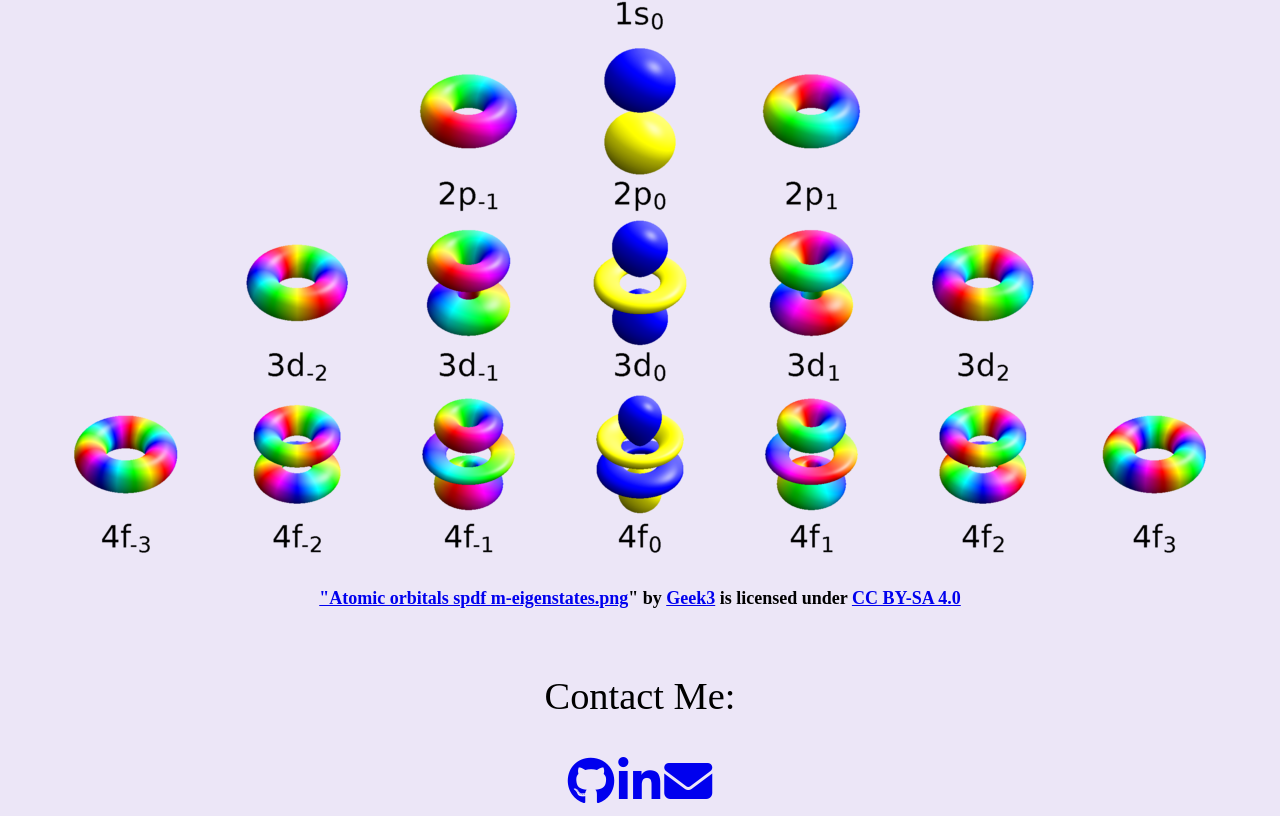
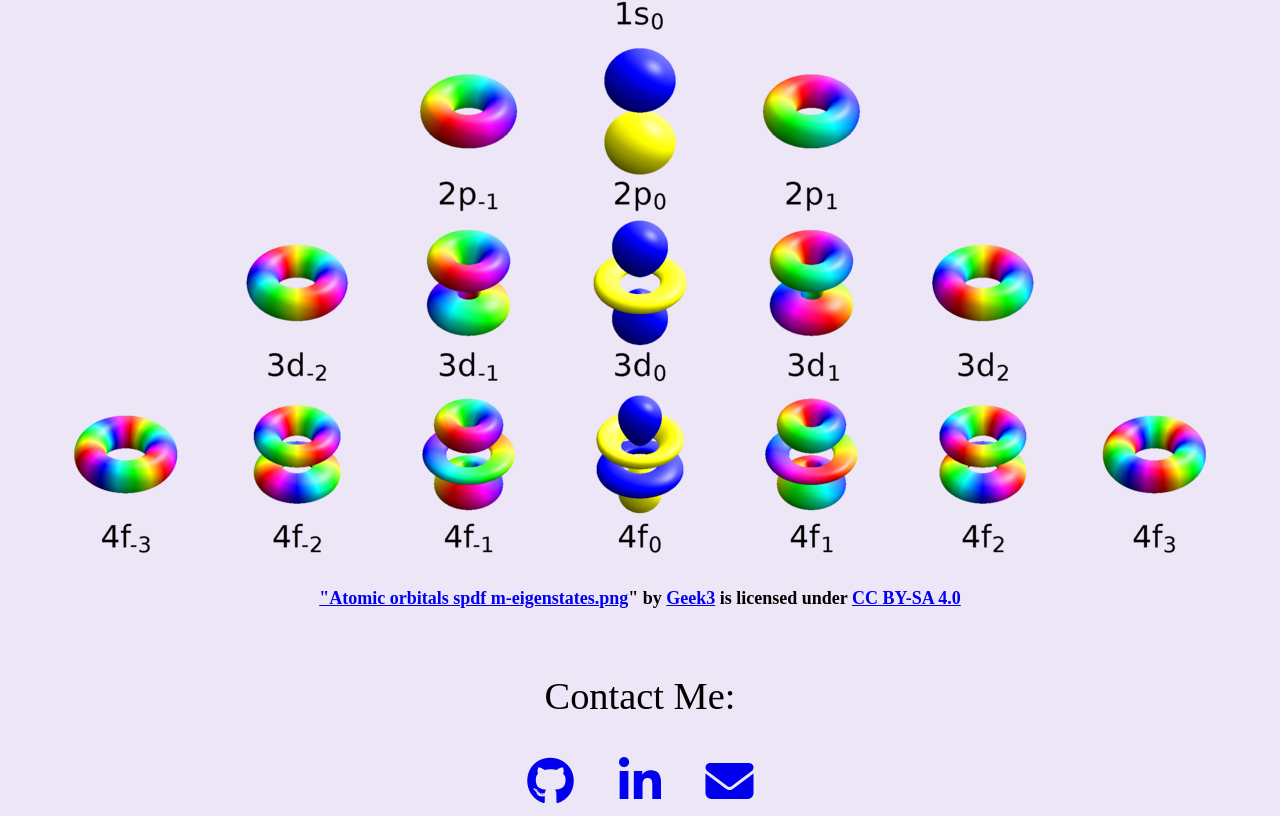
Before and after one commit to WolfieBabe/wolfiebabe.github.io, a plain HTML site: page home.html in a window 1280 px wide. Shown: the part 374-1190 px from the top of the page. Drawn offline with Linux system fonts and the light colour scheme.

Commit message:
Update home.html

```diff
--- a/home.html
+++ b/home.html
@@ -40,9 +40,9 @@
 			  <p>Contact Me:</p>
 		  </span>
 		  <span id="socialMediaIcons">
-			  <a href="https://github.com/WolfieBabe"><i class="fa-brands fa-github fa-3x"></i></a>
-			  <a href="https://www.linkedin.com/in/mattie-sadler"><i class="fa-brands fa-linkedin-in fa-3x"></i></a>
-			  <a href="mailto:sadlermattie25@gmail.com"><i class="fa-solid fa-envelope fa-3x"></i></a>
+			  <a href="https://github.com/WolfieBabe"><i class="fa-brands fa-github fa-3x fa-fw"></i></a>
+			  <a href="https://www.linkedin.com/in/mattie-sadler"><i class="fa-brands fa-linkedin-in fa-3x fa-fw"></i></a>
+			  <a href="mailto:sadlermattie25@gmail.com"><i class="fa-solid fa-envelope fa-3x fa-fw"></i></a>
 		  </span>
 	  </div>
 
```
